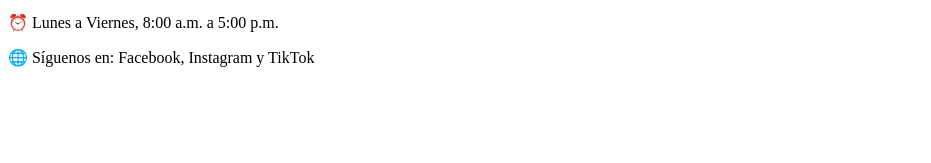
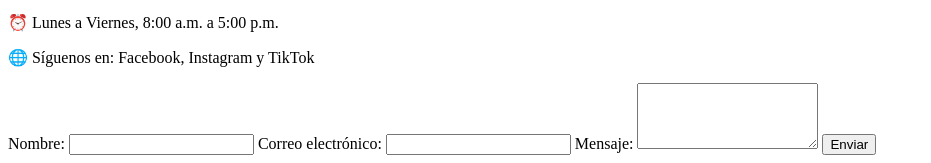
Before and after one commit to Karol11-10/manitascreativa, a plain HTML site: page contacto.html in a window 1280 px wide. Shown: the part 647-810 px from the top of the page, without its empty margins (0-931 px from the left). Drawn offline with Linux system fonts and the light colour scheme.

Commit message:
manitas creativas

```diff
--- a/contacto.html
+++ b/contacto.html
@@ -21,5 +21,17 @@
         <p>⏰ Lunes a Viernes, 8:00 a.m. a 5:00 p.m.</p>
         <p>🌐 Síguenos en: Facebook, Instagram y TikTok</p>
      </section>
+    <form>
+      <label for="nombre">Nombre:</label>
+      <input type="text" id="nombre" name="nombre" required>
+
+      <label for="correo">Correo electrónico:</label>
+      <input type="email" id="correo" name="correo" required>
+
+      <label for="mensaje">Mensaje:</label>
+      <textarea id="mensaje" name="mensaje" rows="4" required></textarea>
+
+      <button type="submit">Enviar</button>
+    </form>
     </body>
 </html>
```
Also changed, not shown: nosotros.html (+2 -2 lines).
